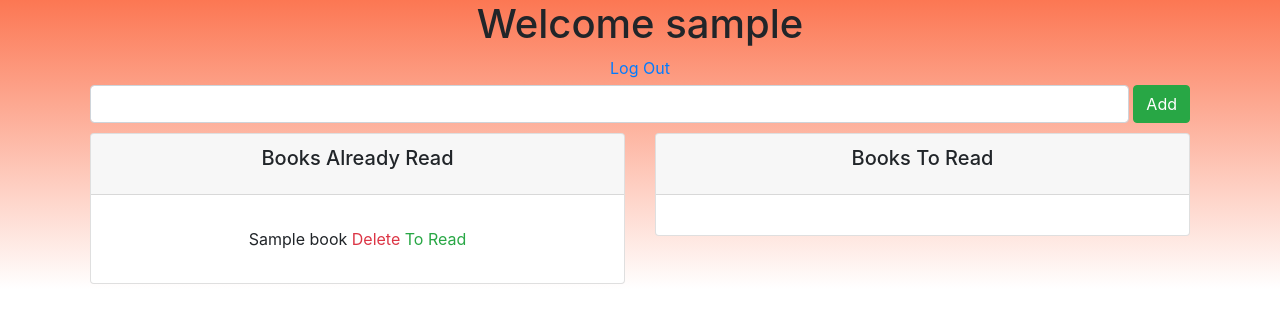
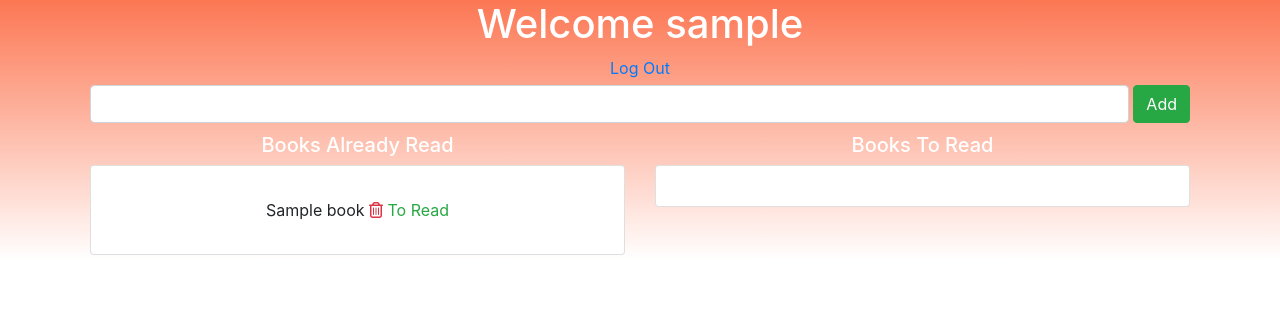
Before and after one commit to NehanSikder/ReadingTracker, a Django app: page / in a window 1280 px wide. Shown: the top 323 px of the page. Run offline with Django 3.2, Linux system fonts and the light colour scheme; a user stored in the database is signed in; tables that the repository leaves empty hold one stand-in row (values such as "Sample post"); some libraries are stand-ins or nearby versions.

Commit message:
Fixed CSS

```diff
--- a/tracker/templates/registration/login.html
+++ b/tracker/templates/registration/login.html
@@ -12,10 +12,10 @@
 	    	<div class="row-sm-12">
 	    	</div>
 	    	<div class="row-sm-12 my-auto">
+			    <h1 class="display-2" style="color: white">Sign In</h5>
 	    		<div class="card mx-auto" style="width: 18rem;">
-					<div class="card-header">
-					    <h5 class="card-title">Sign in</h5>
-				    </div>
+					<!-- <div class="card-header">
+				    </div> -->
 				  	<div class="card-body">
 					    <div class="form-group">
 					    	<form action="{% url 'login' %}" method="post">
--- a/tracker/templates/tracker/base.html
+++ b/tracker/templates/tracker/base.html
@@ -17,6 +17,8 @@
 		{% block content %}
     	{% endblock %}
 	</div>
+	    <script src="https://kit.fontawesome.com/11adc40d91.js" crossorigin="anonymous"></script>
+
 	<script src="https://code.jquery.com/jquery-3.4.1.slim.min.js" integrity="sha384-J6qa4849blE2+poT4WnyKhv5vZF5SrPo0iEjwBvKU7imGFAV0wwj1yYfoRSJoZ+n" crossorigin="anonymous"></script>
 	<script src="https://stackpath.bootstrapcdn.com/bootstrap/4.4.1/js/bootstrap.min.js" integrity="sha384-wfSDF2E50Y2D1uUdj0O3uMBJnjuUD4Ih7YwaYd1iqfktj0Uod8GCExl3Og8ifwB6" crossorigin="anonymous"></script>
 	<script src="https://cdn.jsdelivr.net/npm/popper.js@1.16.0/dist/umd/popper.min.js" integrity="sha384-Q6E9RHvbIyZFJoft+2mJbHaEWldlvI9IOYy5n3zV9zzTtmI3UksdQRVvoxMfooAo" crossorigin="anonymous"></script>
--- a/tracker/templates/tracker/index.html
+++ b/tracker/templates/tracker/index.html
@@ -2,7 +2,7 @@
 
 
 {% block content %}
-	<h1 id="welcome-message">Welcome {{ username }}</h1>
+	<h1 class=".display-4" id="welcome-message"  style="color: white;">Welcome {{ username }}</h1>
 	<a href="/accounts/logout/">Log Out</a>
     	<form action="{% url 'tracker:addBook' %}" method="post">
     		 <div class="d-flex" style="padding: 5px;">
@@ -13,10 +13,9 @@
 		</form>
 	<div class="row" style="padding: 5px;">
 	    <div class="col-sm" >
+
+			<h5 class=".display-4" style="color: white;">Books Already Read</h5>
 	    	<div class="card">
-				<div class="card-header">
-				    <h5 class="card-title">Books Already Read</h5>
-				</div>
 				<div class="card-body">
 					{% if book_list %}
 						<div>
@@ -25,7 +24,7 @@
 						    	{% if book.already_read %}
 						        	<li class="list-group-item">
 						        		{{ book.name }}
-						        		<a class="text-danger" href="deleteBook/{{ book.id }}">Delete</a>
+						        		<a class="text-danger" href="deleteBook/{{ book.id }}"><i class="far fa-trash-alt"></i></a>
 						        		<a class="text-success" href="moveBook/{{ book.id }}">To Read</a>
 						        	</li>
 						    	{% endif %}
@@ -38,11 +37,9 @@
 				</div>
 			</div>
 	    </div>
-	    <div class="col-sm" >
+	    <div class="col-sm">
+	    	<h5 class=".display-4" style="color: white;">Books To Read</h5>
 	    	<div class="card">
-				<div class="card-header">
-				    <h5 class="card-title">Books To Read</h5>
-				</div>
 				<div class="card-body">
 					{% if book_list %}
 						<div>
@@ -50,7 +47,7 @@
 						    {% for book in book_list %}
 						    	{% if book.already_read == False %}
 						        	<li class="list-group-item">{{ book.name }}
-						        		<a class="text-danger" href="deleteBook/{{ book.id }}">Delete</a>
+						        		<a class="text-danger" href="deleteBook/{{ book.id }}"><i class="far fa-trash-alt"></i></a>
 					        			<a class="text-success" href="moveBook/{{ book.id }}">Completed Reading</a>
 						        	</li>
 						    	{% endif %}
```
